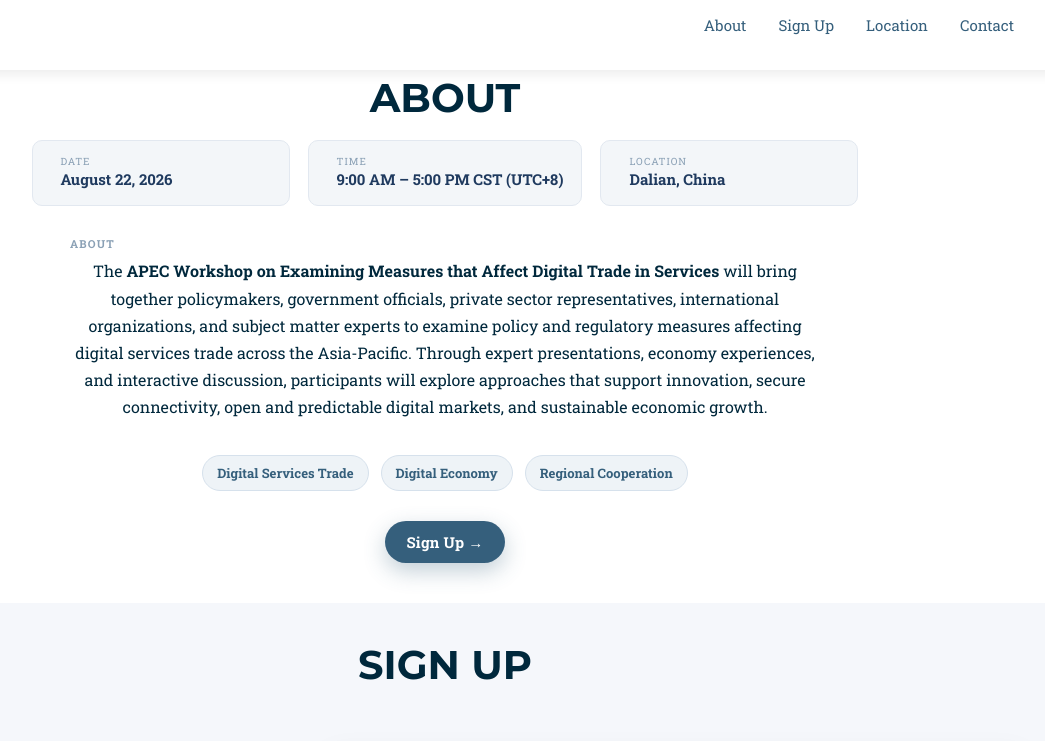
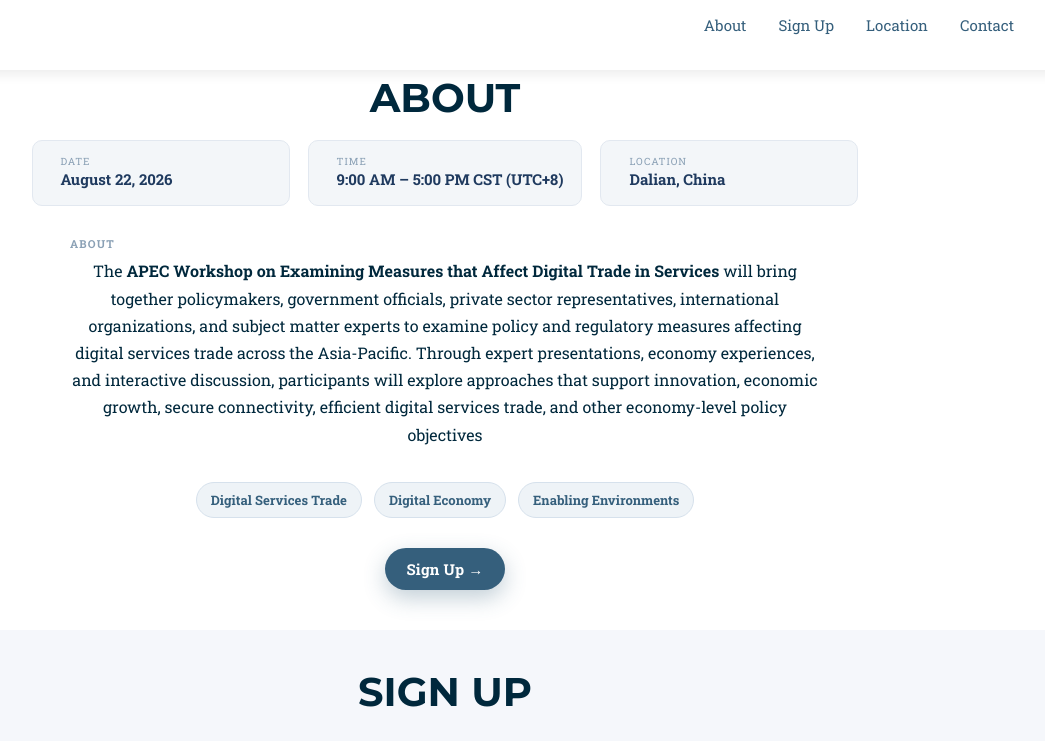
Before and after one commit to usapecrise/digital-services-in-trade-workshop, a Jekyll site: the page built from index.html, in a window 1280 px wide and 900 px high, scrolled down 864 px, cut to the strip 0-741 px from the top of the window. Shown: the whole strip, without its empty margins (195-1240 px from the left). Built offline with Jekyll 4.4.1, drawn with Linux system fonts in a browser that asks for light colours; nearby versions of some CDN libraries; some web fonts are replaced; library files that are not in the unit come from our copies.

Commit message:
Update intro.html

```diff
--- a/_includes/2017_data/intro.html
+++ b/_includes/2017_data/intro.html
@@ -46,15 +46,14 @@
         international organizations, and subject matter experts to examine policy and regulatory
         measures affecting digital services trade across the Asia-Pacific. Through expert presentations,
         economy experiences, and interactive discussion, participants will explore approaches that
-        support innovation, secure connectivity, open and predictable digital markets, and sustainable
-        economic growth.
-      </p>
+        support innovation, economic growth, secure connectivity, efficient digital services trade,
+        and other economy-level policy objectives
 
       <!-- KEY THEMES -->
       <div class="tag-row">
         <span class="tag-pill">Digital Services Trade</span>
         <span class="tag-pill">Digital Economy</span>
-        <span class="tag-pill">Regional Cooperation</span>
+        <span class="tag-pill">Enabling Environments</span>
       </div>
 
       <!-- BUTTON -->
```
